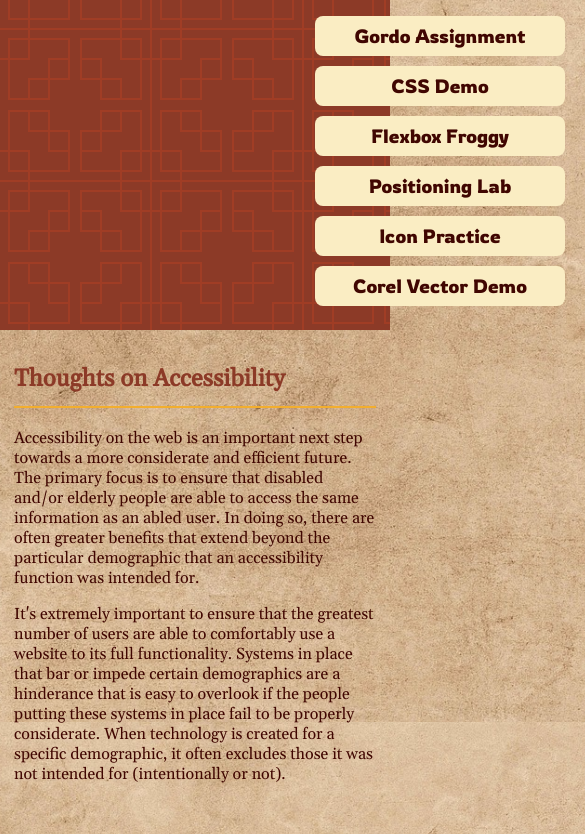
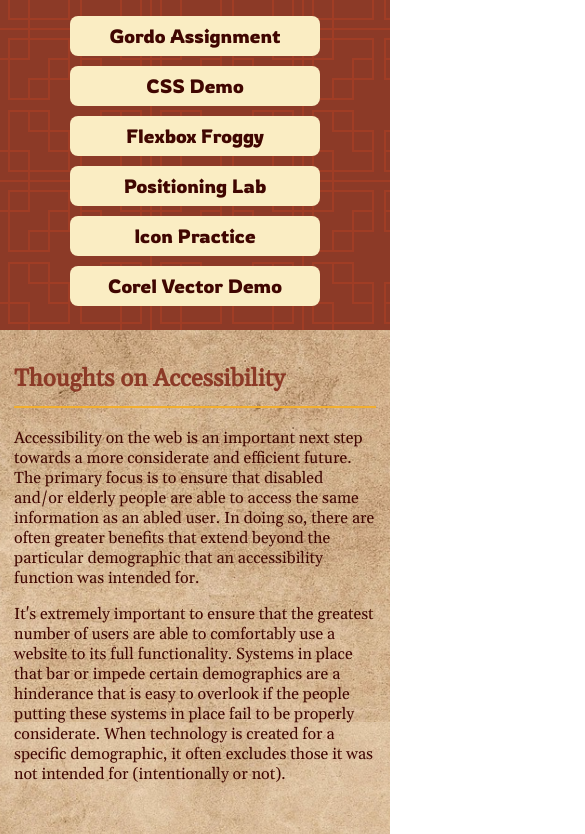
Before and after one commit to leoldfield/ifsc-1310, a plain HTML site: page index.html in a window 390 px wide. Shown: the part 122-956 px from the top of the page, 585 px wide, since content can reach past the window. Drawn offline with nearby package versions, Linux system fonts and the light colour scheme.

Commit message:
Updated homepage nav to fix centering issues

```diff
--- a/assets/css/style.css
+++ b/assets/css/style.css
@@ -41,7 +41,6 @@ header.primary a{
 
 header.primary nav{
     max-width:960px;
-    min-width:800px;
     margin:auto;
 }
 
@@ -91,12 +90,13 @@ header.primary nav a:active{
 
 
 /* --------Media Query-------- */
-@media screen and (max-width:800px){
+@media screen and (max-width:600px){
     header.primary nav ul{
+        flex-wrap:nowrap;
+        row-gap:0px;
         flex-direction:column;
         max-width:250px;
-        row-gap:0px;
-        margin:auto;
+        margin:inherit;
     }
 
     header.primary nav ul a{
```
